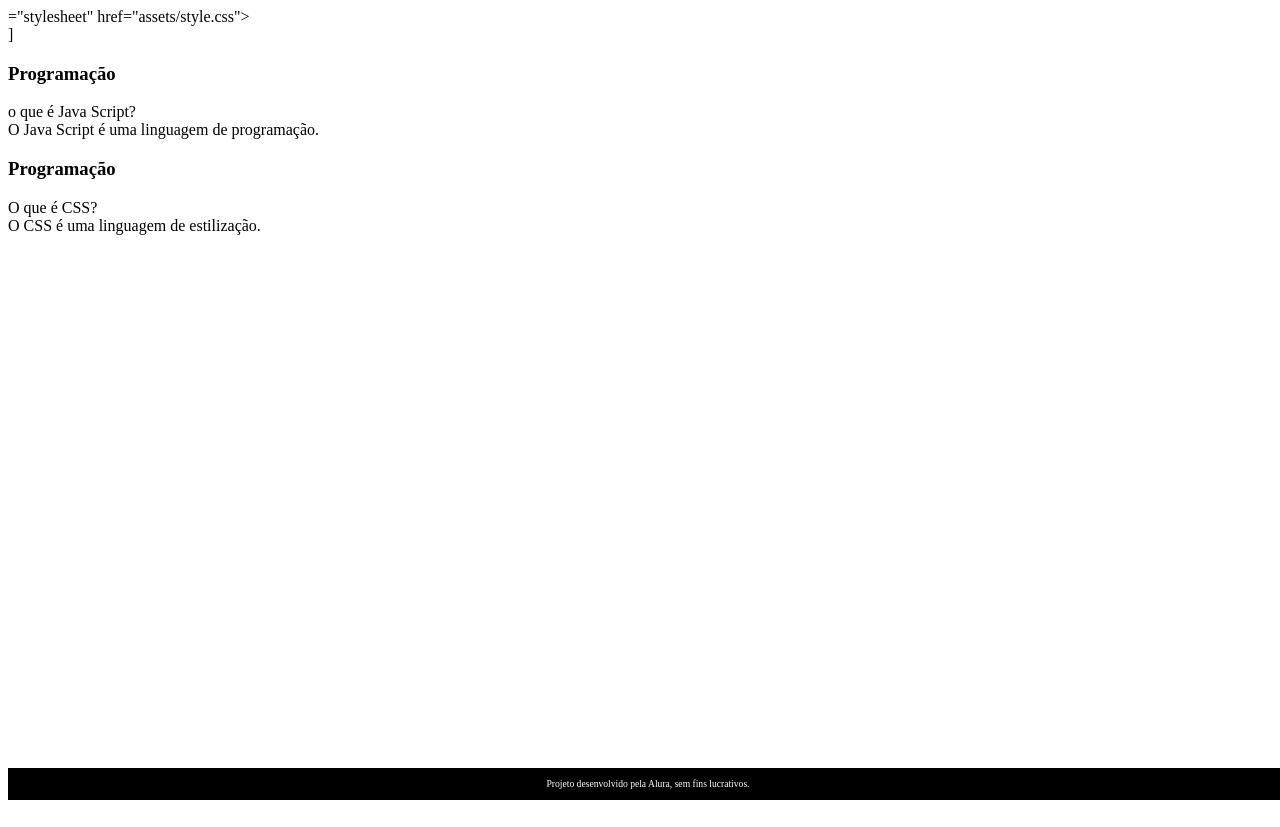
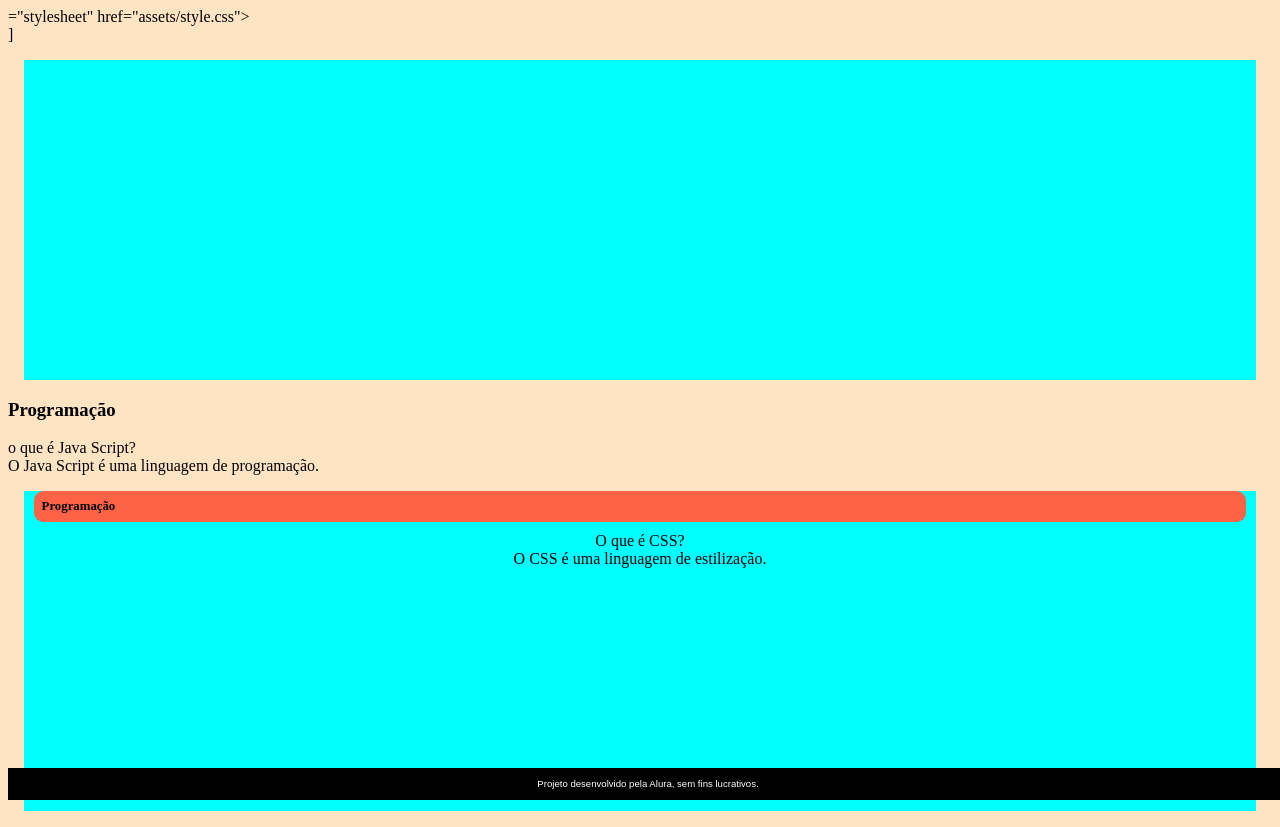
Before and after one commit to Gabonvs/FlashCard, a plain HTML site: page index.html in a window 1280 px wide. Before the commit the page ends 800 px from the top, so only its background shows below. Drawn offline with Linux system fonts and the light colour scheme.

Commit message:
Add files via upload

```diff
--- a/style.css
+++ b/style.css
@@ -1,23 +1,42 @@
-body
+body {
     background-color: bisque;
+}
+
+.cartao {
+    margin: 1rem;
+    background-color: aqua;
+    height: 20rem;
+    flex-grow: 1;
+    flex-basis: calc(33% - 6rem);
+}
+
+.cartao__conteudo {
+    text-align: center;
+    height: 100%;
+    position: relative;
+}
+
+.cartao__conteudo h3 {
+    background-color: tomato;
+    text-align: left;
+    padding: 0.5rem;
+    margin: 0.6rem;
+    border-radius: 0.6rem;
+    font-size: 1vw;
+}
 
 footer {
     background-color: black;
     color: white;
+    position: fixed;
+    bottom: 0;
+    width: 100%;
+    height: 2rem;
+    margin-top: 0.5rem; /* Corregido */
+    font-family: 'Bai Jamjuree', sans-serif;
 }
-footer {
-    background-color: black;
-    color: white;
-    bottom:0;
-    position:fixed;
-    width:100%;
-}
-footer p{
+
+footer p {
     text-align: center;
     font-size: 0.6rem;
 }
-footer{
-height: 2rem;
-margin-top: 0,5rem;
-font-family: Bai Jamjuree;
-}
```
